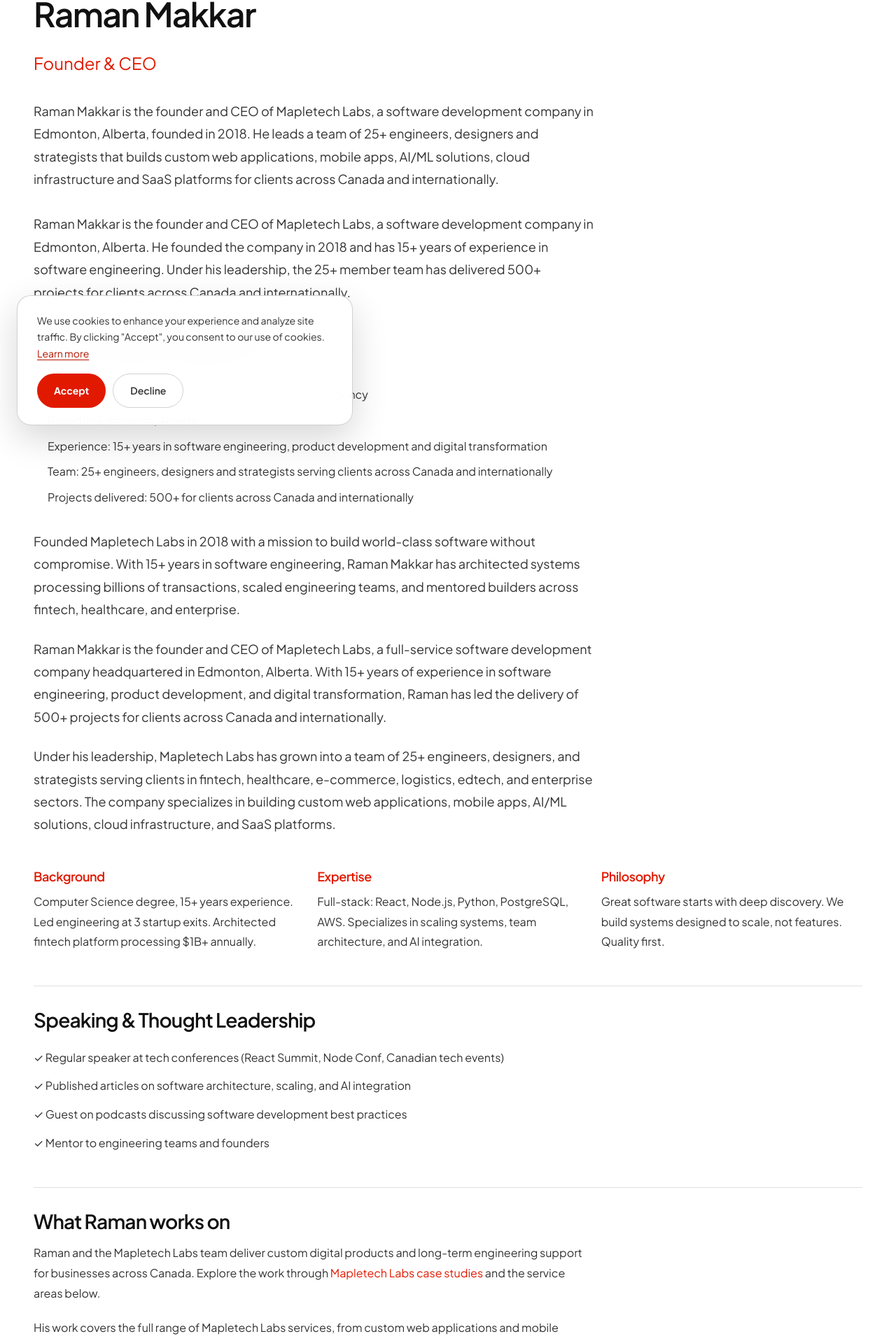
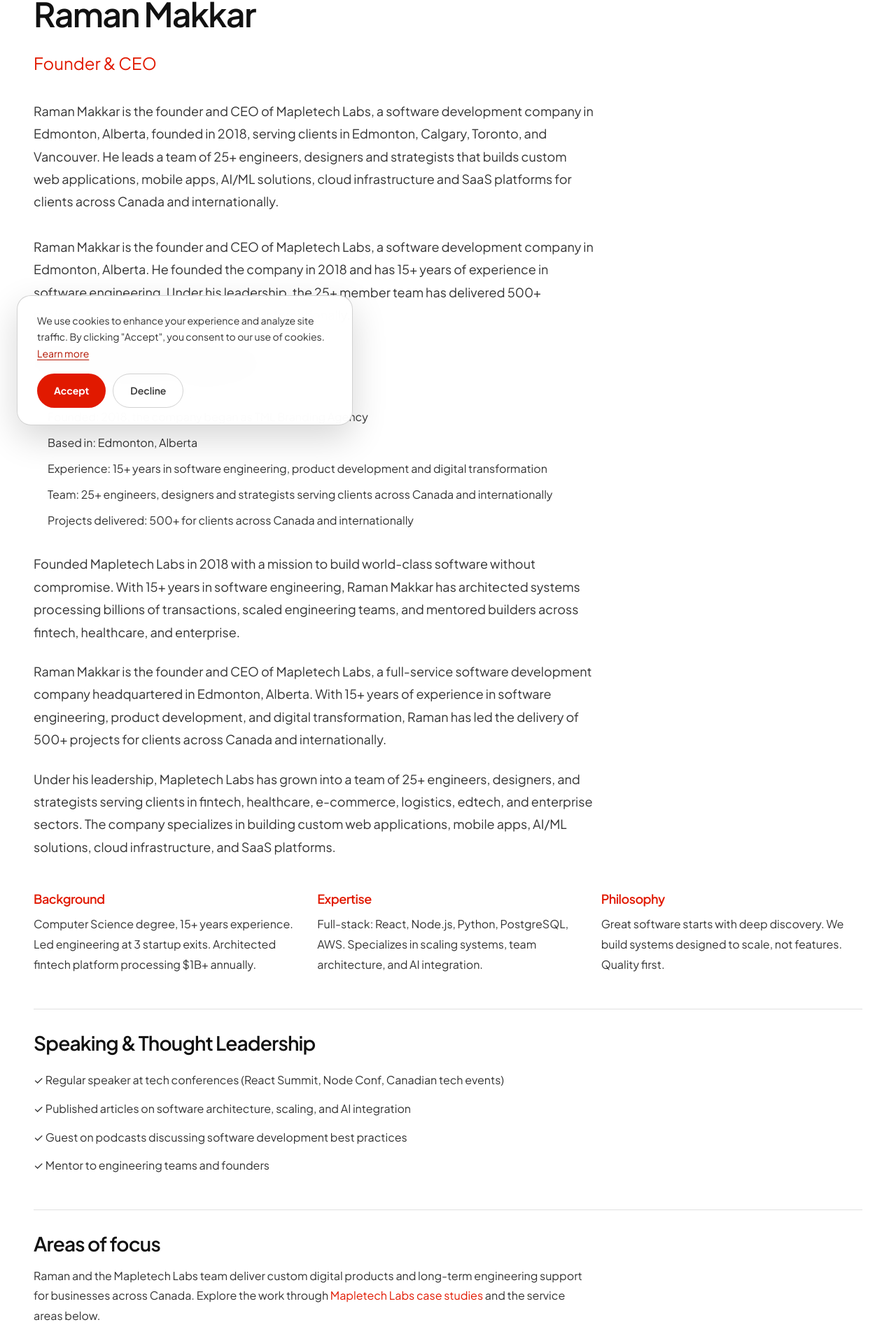
Before and after one commit to Ramanmakkar1/MapletechlabsRed, a Next.js app: page /about/raman-makkar in a window 1280 px wide. Shown: the part 168-2085 px from the top of the page at 70% size. Built offline with nearby package versions, Linux system fonts and the light colour scheme; no server answers.

Commit message:
autopilot: Add useful, fact-based content to the Raman Makkar about page
Task #7835, written by morph/morph-dsv41flash-1017@6.

```diff
--- a/src/app/about/raman-makkar/page.tsx
+++ b/src/app/about/raman-makkar/page.tsx
@@ -126,9 +126,9 @@ export default function RamanPage() {
             <p style={{ fontSize: '24px', color: 'var(--brand)', marginBottom: '32px' }}>Founder &amp; CEO</p>
             <p style={{ fontSize: '18px', lineHeight: 1.8, marginBottom: '32px', color: 'var(--body)', maxWidth: '800px' }}>
               Raman Makkar is the founder and CEO of Mapletech Labs, a software development company in Edmonton,
-              Alberta, founded in 2018. He leads a team of 25+ engineers, designers and strategists that builds custom
-              web applications, mobile apps, AI/ML solutions, cloud infrastructure and SaaS platforms for clients
-              across Canada and internationally.
+              Alberta, founded in 2018, serving clients in Edmonton, Calgary, Toronto, and Vancouver. He leads a team
+              of 25+ engineers, designers and strategists that builds custom web applications, mobile apps, AI/ML
+              solutions, cloud infrastructure and SaaS platforms for clients across Canada and internationally.
             </p>
             <p style={{ fontSize: '18px', lineHeight: 1.8, marginBottom: '32px', color: 'var(--body)', maxWidth: '800px' }}>
               Raman Makkar is the founder and CEO of Mapletech Labs, a software development company in Edmonton,
@@ -226,7 +226,7 @@ export default function RamanPage() {
             </section>
 
             <section style={{ marginTop: '48px', paddingTop: '32px', borderTop: '1px solid var(--line)' }}>
-              <h2 style={{ fontSize: '28px', fontWeight: 600, marginBottom: '16px' }}>What Raman works on</h2>
+              <h2 style={{ fontSize: '28px', fontWeight: 600, marginBottom: '16px' }}>Areas of focus</h2>
               <p style={{ fontSize: '16px', lineHeight: 1.8, color: 'var(--body)', marginBottom: '20px', maxWidth: '800px' }}>
                 Raman and the Mapletech Labs team deliver custom digital products and long-term engineering support for
                 businesses across Canada. Explore the work through <Link href="/case-studies" style={{ color: 'var(--brand)' }}>Mapletech Labs case studies</Link>{' '}
@@ -308,7 +308,11 @@ export default function RamanPage() {
             </div>
 
             <section style={{ marginTop: '48px', paddingTop: '32px', borderTop: '1px solid var(--line)' }}>
-              <h2 style={{ fontSize: '28px', fontWeight: 600, marginBottom: '24px' }}>Selected client work</h2>
+              <h2 style={{ fontSize: '28px', fontWeight: 600, marginBottom: '24px' }}>Work and case studies</h2>
+              <p style={{ fontSize: '16px', lineHeight: 1.8, color: 'var(--body)', marginBottom: '20px', maxWidth: '800px' }}>
+                Explore the <Link href="/case-studies" style={{ color: 'var(--brand)' }}>Mapletech Labs case studies</Link>{' '}
+                for project details and results, or start with one of the selected examples below.
+              </p>
               <ul style={{ fontSize: '16px', lineHeight: 1.8, color: 'var(--body)', paddingLeft: '20px', maxWidth: '800px' }}>
                 <li style={{ marginBottom: '12px' }}>
                   <Link href="/case-studies/fintech-trading-platform" style={{ color: 'var(--brand)' }}>AI-Powered Trading Platform</Link>:
```
